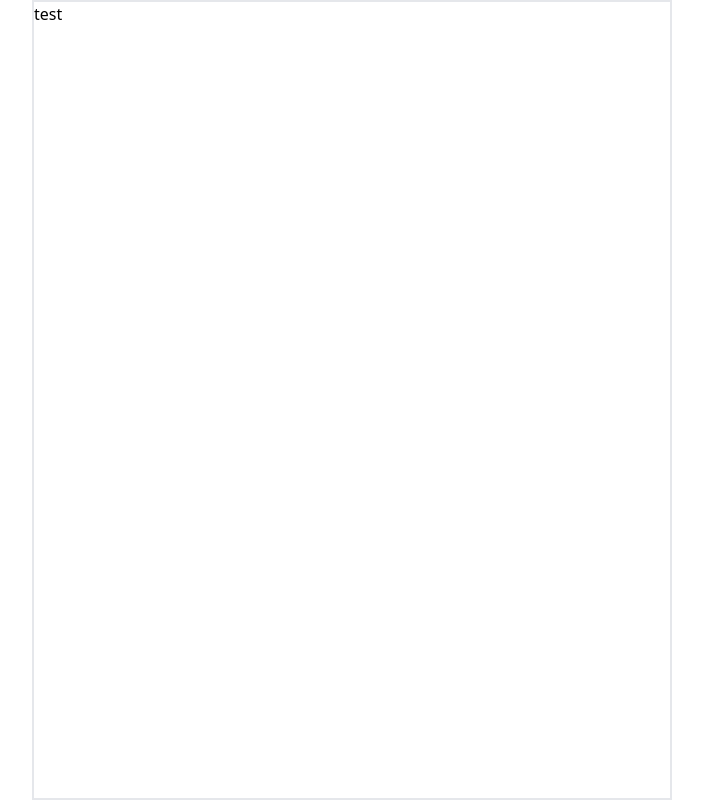
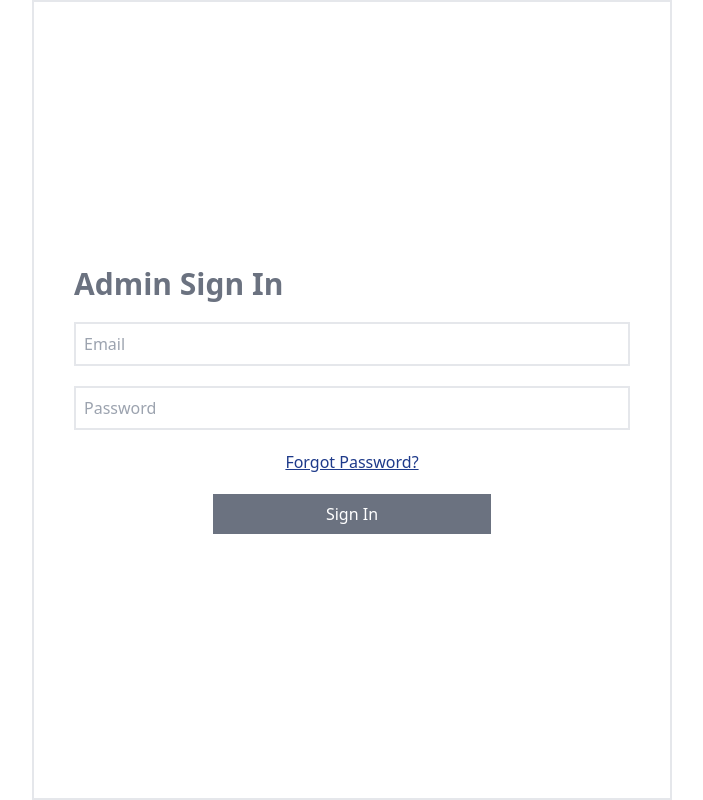
Before and after one commit to sebas317/referralsApp, a Next.js app: page / in a window 1280 px wide. Shown: the whole page, without its empty margins (288-991 px from the left). Built offline with nearby package versions, Linux system fonts and the light colour scheme.

Commit message:
login view

```diff
--- /dev/null
+++ b/components/atoms/FieldForm.js
@@ -0,0 +1,9 @@
+import React from 'react'
+
+function FieldForm({children, field, typeinput}) {
+  return (
+    <input className='border-2 p-2 w-full' type={typeinput} id={field} name={field} placeholder={children}/>
+  )
+}
+
+export default FieldForm
--- /dev/null
+++ b/components/atoms/FormButton.js
@@ -0,0 +1,9 @@
+import React from 'react'
+
+function FormButton({children, type_button}) {
+  return (
+    <button className='bg-gray-500 px-5 py-2 w-2/4 text-white' type={type_button}>{children}</button>
+  )
+}
+
+export default FormButton
--- /dev/null
+++ b/components/molecules/LoginForm.js
@@ -0,0 +1,25 @@
+import React from 'react'
+import FieldForm from '../atoms/FieldForm'
+import FormButton from '../atoms/FormButton'
+
+function LoginForm({title_form}) {
+  return (
+    <div className='w-full mx-auto h-screen border-2 lg:w-2/4 flex flex-col justify-center items-start gap-5 px-10'>
+      <h3 className='text-gray-500 font-semibold text-3xl w-full'>{title_form}</h3>
+      <form className="flex flex-col justify-center w-full gap-5">
+      <FieldForm field="email" typeinput="text">
+        Email
+      </FieldForm>
+      <FieldForm field="password" typeinput="password">
+        Password
+      </FieldForm>
+      <div className='flex flex-col justify-center items-center gap-5'>
+        <a className='text-blue-900 underline'>Forgot Password?</a>
+        <FormButton type_button='submit'>Sign In</FormButton>
+      </div>
+    </form>
+    </div>
+  )
+}
+
+export default LoginForm
--- a/pages/index.js
+++ b/pages/index.js
@@ -1,11 +1,7 @@
-import Head from "next/head";
-import Image from "next/image";
-import styles from "../styles/Home.module.css";
+import LoginForm from "../components/molecules/LoginForm";
 
 export default function Home() {
   return (
-    <form className="flex flex-col w-2/4 mx-auto h-screen border-2">
-      <h1>test</h1>
-    </form>
+    <LoginForm title_form="Admin Sign In"/>
   );
 }
```
